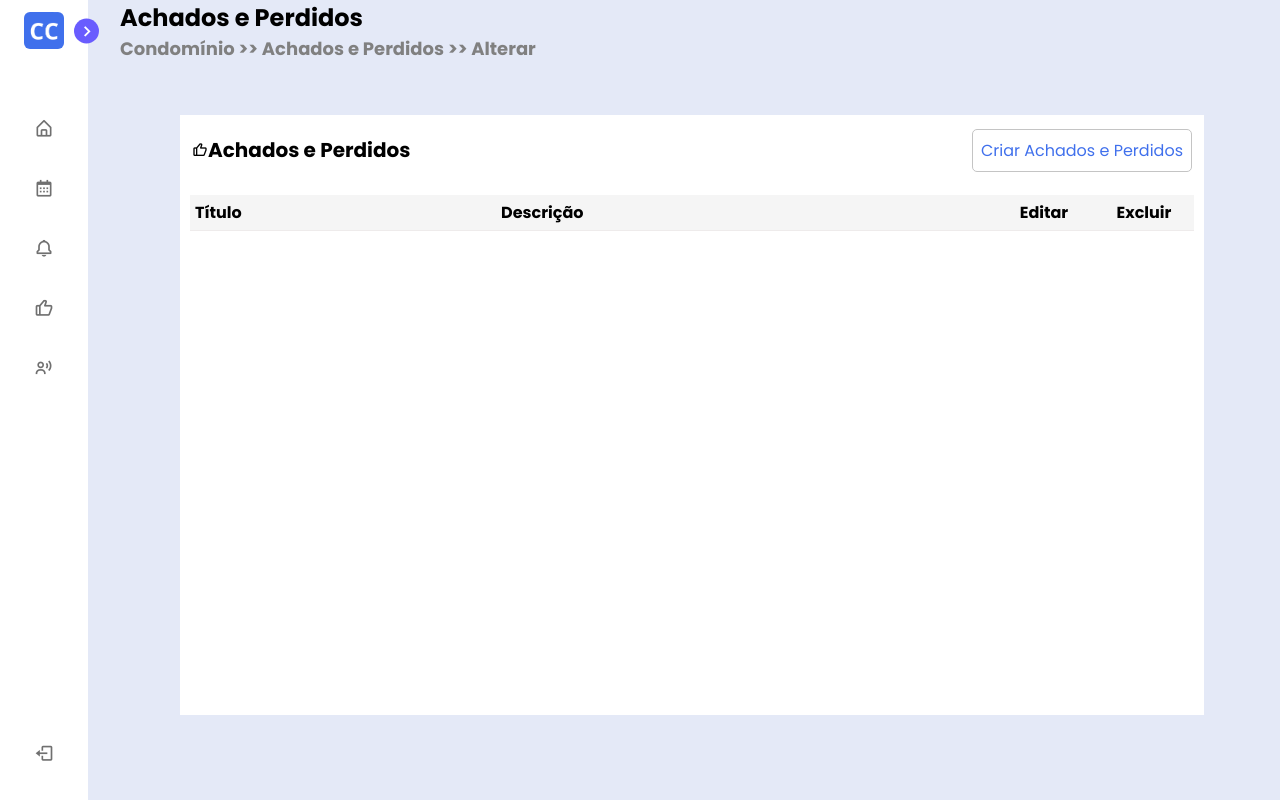
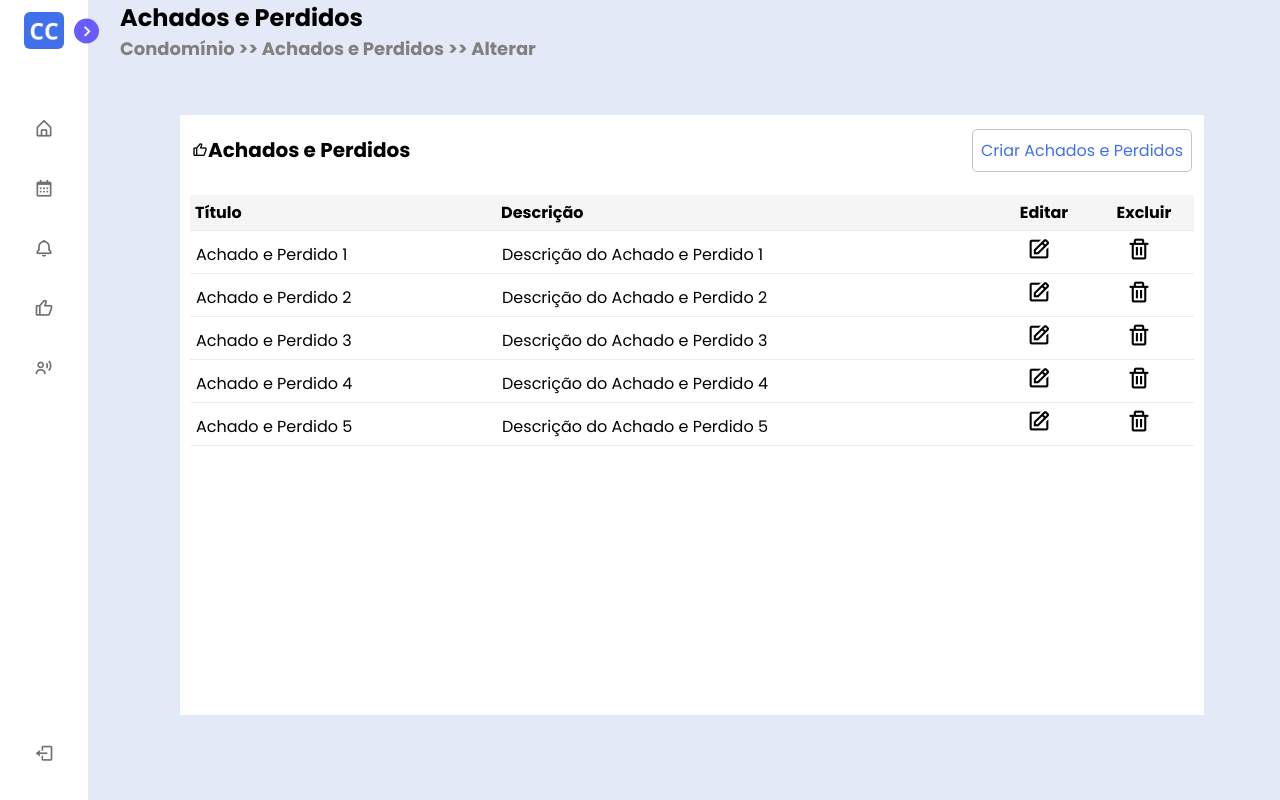
Before and after one commit to GiigADS2023/condoconnect_visual, a Vue app: page /lostfound in a window 1280 px wide. Built offline with nearby package versions, Linux system fonts and the light colour scheme; data requests are answered from the project's data file.

Commit message:
CRUD LOSTFOUND

```diff
--- a/db.json
+++ b/db.json
@@ -20,13 +20,41 @@
       "description": "Descrição da Reunião 3",
       "date": "2024-05-06",
       "time": "11:00"
+    }
+  ],
+  "newachadoperdido": [
+    {
+      "id": "1",
+      "title": "Achado e Perdido 1",
+      "description": "Descrição do Achado e Perdido 1",
+      "date": "2024-05-05",
+      "time": "10:00"
+    },
+    {
+      "id": "2",
+      "title": "Achado e Perdido 2",
+      "description": "Descrição do Achado e Perdido 2",
+      "date": "2024-05-05",
+      "time": "10:00"
+    },
+    {
+      "id": "3",
+      "title": "Achado e Perdido 3",
+      "description": "Descrição do Achado e Perdido 3",
+      "date": "2024-05-06",
+      "time": "11:00"
     },
     {
       "id": "275e",
-      "title": "Reunião 4",
-      "description": "Descrição da Reunião 4",
+      "title": "Achado e Perdido 4",
+      "description": "Descrição do Achado e Perdido 4",
       "date": "2024-05-14",
       "time": "14:45"
+    },
+    {
+      "id": "bdf0",
+      "title": "Achado e Perdido 5",
+      "description": "Descrição do Achado e Perdido 5"
     }
   ]
 }
--- a/src/views/LostFound.vue
+++ b/src/views/LostFound.vue
@@ -21,6 +21,12 @@
           </tr>
         </thead>
         <tbody>
+          <tr v-for="(lostfound, index) in lostfounds" :key="index">
+            <td>{{ lostfound.title }}</td>
+            <td>{{ lostfound.description }}</td>
+            <td class="action"><button @click="editItem(lostfound)"><i class='bx bx-edit'></i></button></td>
+            <td class="action"><button @click="deleteItem(lostfound.id)"><i class='bx bx-trash'></i></button></td>
+          </tr>
         </tbody>
       </table>
     </div>
@@ -29,9 +35,9 @@
       <div class="modal">
         <form>
           <label for="m-title">Título</label>
-          <input id="m-title" type="text" required/>
+          <input id="m-title" v-model="newlostfound.title" type="text" required/>
           <label for="m-description">Descrição</label>
-          <input id="m-description" type="text" required/>
+          <input id="m-description" v-model="newlostfound.description" type="text" required/>
           <button @click.prevent="saveItem">Salvar</button>
         </form>
       </div>
@@ -40,109 +46,90 @@
 </template>
 
 <script>
+import axios from 'axios';
+
 export default {
+  data() {
+    return {
+      lostfounds: [],
+      newlostfound: {
+        title: '',
+        description: ''
+      }
+    };
+  },
   methods: {
-    toggleDarkMode() {
-      this.isDarkMode = !this.isDarkMode;
-    },
     openModal() {
       const modal = document.querySelector('.modal-container');
-      const sTitle = document.querySelector('#m-title');
-      const sDescription = document.querySelector('#m-description');
-
       modal.classList.add('active');
 
-      modal.onclick = e => {
-        if (e.target.className.indexOf('modal-container') !== -1) {
-          modal.classList.remove('active');
-          sTitle.value = '';
-          sDescription.value = '';
-        }
-      };
+      modal.addEventListener('click', this.closeModalOutside);
+    },
+    closeModalOutside(event) {
+      const modal = document.querySelector('.modal-container');
+
+      if (!event.target.closest('.modal')) {
+        modal.classList.remove('active');
+
+        modal.removeEventListener('click', this.closeModalOutside);
+      }
     },
     saveItem() {
-      const title = document.getElementById('m-title').value;
-      const description = document.getElementById('m-description').value;
-
-      if (title.trim() === '' || description.trim() === '') {
+      if (!this.newlostfound.title || !this.newlostfound.description ) {
         alert('Por favor, preencha todos os campos.');
         return;
       }
 
-      const newItem = {
-        title: title,
-        description: description
-      };
+      axios.post('http://localhost:3000/newachadoperdido', this.newlostfound)
+        .then(response => {
+          console.log(response.data);
+          this.lostfounds.push(response.data);
+          this.newlostfound = {
+            title: '',
+            description: ''
+          };
+          const modal = document.querySelector('.modal-container');
+          modal.classList.remove('active');
+        })
+        .catch(error => {
+          console.error('Erro ao enviar dados:', error);
+        });
+    },
+    editItem(item) {
+      axios.put(`http://localhost:3000/newassembleia/${item.id}`, item)
+        .then(response => {
+          console.log('Reunião editada com sucesso:', response.data);
+        })
+        .catch(error => {
+          console.error('Erro ao editar reunião:', error);
+        });
+    },
+    deleteItem(id) {
+      const confirmDelete = confirm('Tem certeza que deseja excluir?');
 
-      this.insertItem(newItem);
-    },
-    insertItem(item) {
-      let tr = document.createElement('tr');
-      tr.innerHTML = `
-        <td>${item.title}</td>
-        <td>${item.description}</td>
-        <td class="action"><button @click="editItem(item)"><i class='bx bx-edit'></i></button></td>
-        <td class="action"><button @click="deleteItem(item)"><i class='bx bx-trash'></i></button></td>
-      `;
+      if (confirmDelete) {
+        axios.delete(`http://localhost:3000/newachadoperdido/${id}`)
+          .then(response => {
+            console.log('Achado e perdido excluído com sucesso:', response.data);
 
-      document.querySelector('tbody').appendChild(tr);
+            this.lostfounds = this.lostfounds.filter(lostfound => lostfound.id !== id);
+          })
+          .catch(error => {
+            console.error('Erro ao excluir achado e perdido:', error);
+          });
+      }
     }
+  },
+  mounted() {
+     axios.get('http://localhost:3000/newachadoperdido')
+       .then(response => {
+         this.lostfounds = response.data;
+       })
+       .catch(error => {
+         console.error('Erro ao carregar achados e perdidos:', error);
+       });
   }
 }
-/*import axios from 'axios';
-
-export default {
-  methods: {
-    openModal() {
-      const modal = document.querySelector('.modal-container');
-      const sTitle = document.querySelector('#m-title');
-      const sDescription = document.querySelector('#m-description');
-
-      modal.classList.add('active');
-
-      modal.onclick = e => {
-        if (e.target.className.indexOf('modal-container') !== -1) {
-          modal.classList.remove('active');
-          sTitle.value = '';
-          sDescription.value = '';
-        }
-      };
-    },
-    saveItem() {
-      const title = document.getElementById('m-title').value;
-      const description = document.getElementById('m-description').value;
-
-      if (title.trim() === '' || description.trim() === '') {
-        alert('Por favor, preencha todos os campos.');
-        return;
-      }
-
-      const newItem = {
-        title: title,
-        description: description
-      };
-
-      axios.post('http://localhost:8080/achados-perdidos/', newItem).then(response => {
-        console.log(response.data);
-        this.insertItem(newItem);
-      })
-      .catch(error => {
-        console.error('Erro ao enviar dados:', error);
-      });
-    },
-    insertItem(item) {
-      let tr = document.createElement('tr');
-      tr.innerHTML = `
-        <td>${item.title}</td>
-        <td>${item.description}</td>
-        <td class="action"><button @click="editItem(item)"><i class='bx bx-edit'></i></button></td>
-        <td class="action"><button @click="deleteItem(item)"><i class='bx bx-trash'></i></button></td>
-      `;
-
-      document.querySelector('tbody').appendChild(tr);
-    }
-  }
-}*/
 </script>
 
 <style>
--- a/src/views/Meeting.vue
+++ b/src/views/Meeting.vue
@@ -28,7 +28,7 @@
             <td>{{ meeting.description }}</td>
             <td>{{ meeting.date }}</td>
             <td>{{ meeting.time }}</td>
-            <td class="action"><button @click="openEditModal(meeting)"><i class='bx bx-edit'></i></button></td>
+            <td class="action"><button @click="editItem(meeting)"><i class='bx bx-edit'></i></button></td>
             <td class="action"><button @click="deleteItem(meeting.id)"><i class='bx bx-trash'></i></button></td>
           </tr>
         </tbody>
@@ -73,15 +73,14 @@ export default {
       const modal = document.querySelector('.modal-container');
       modal.classList.add('active');
 
-      // Adicione um event listener para fechar o modal quando clicar fora dele
       modal.addEventListener('click', this.closeModalOutside);
     },
     closeModalOutside(event) {
       const modal = document.querySelector('.modal-container');
-      // Verifique se o clique foi fora do modal ou não
+
       if (!event.target.closest('.modal')) {
         modal.classList.remove('active');
-        // Remova o event listener após fechar o modal
+
         modal.removeEventListener('click', this.closeModalOutside);
       }
     },
@@ -108,7 +107,14 @@ export default {
           console.error('Erro ao enviar dados:', error);
         });
     },
-    editItem() {
+    editItem(item) {
+      axios.put(`http://localhost:3000/newassembleia/${item.id}`, item)
+        .then(response => {
+          console.log('Reunião editada com sucesso:', response.data);
+        })
+        .catch(error => {
+          console.error('Erro ao editar reunião:', error);
+        });
     },
     deleteItem(id) {
       // Confirmação através de um alerta
```
